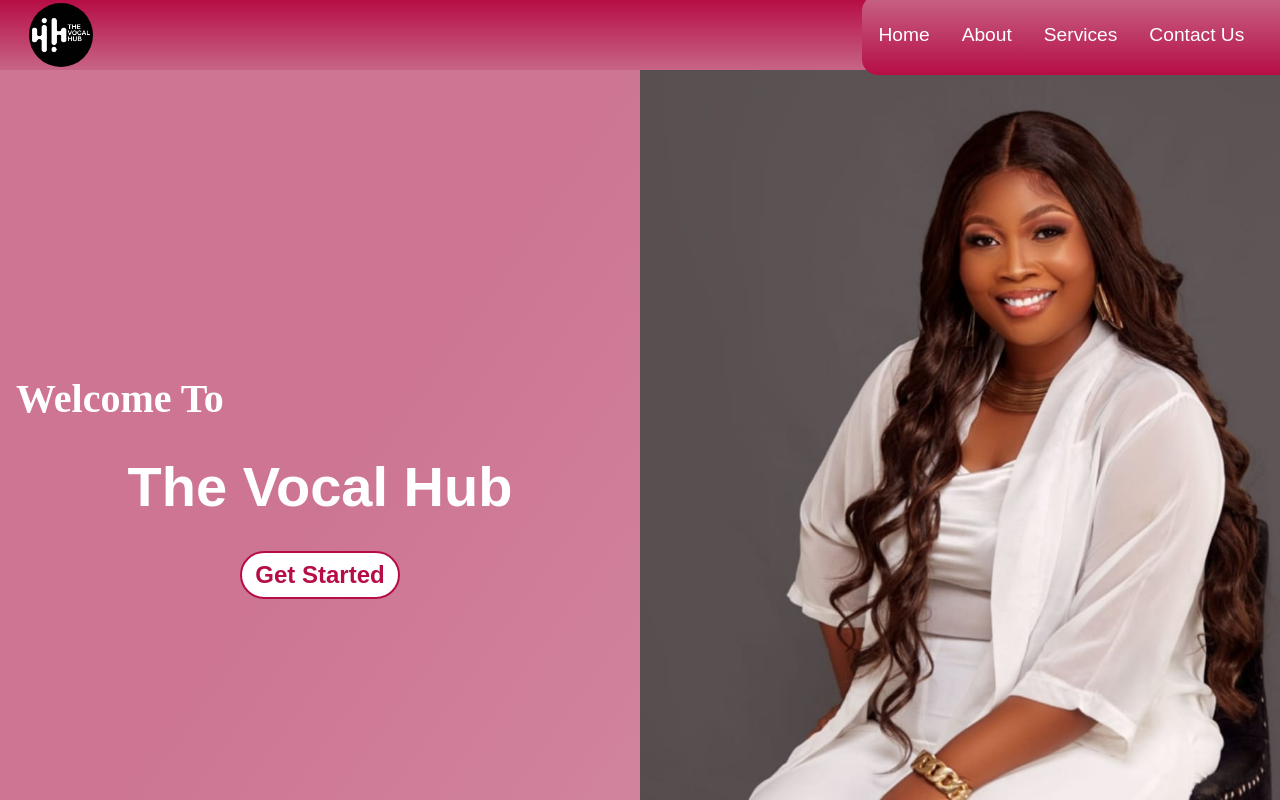
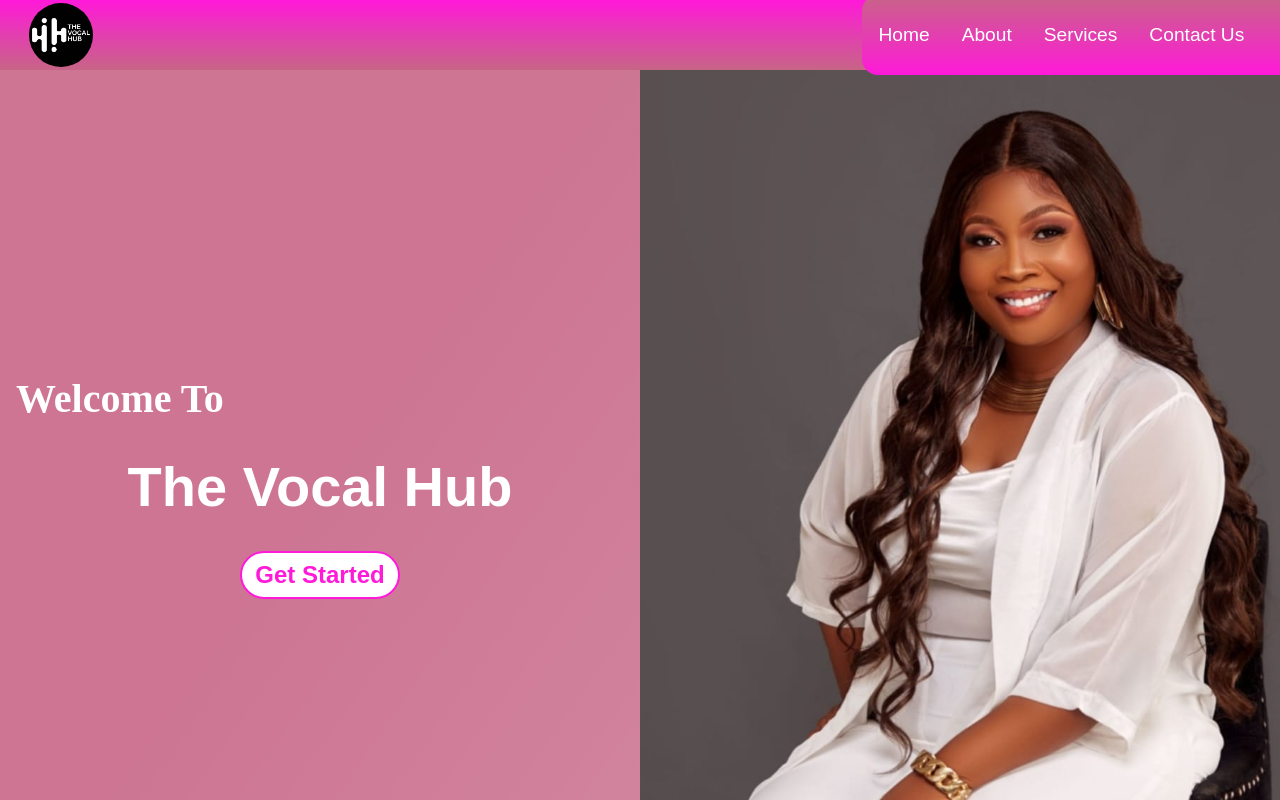
Before and after one commit to Richeez/The-Vocal-Hub, a React (Vite) app: page / in a window 1280 px wide. Shown: the top 800 px of the page. Built offline with nearby package versions, Linux system fonts and the light colour scheme.

Commit message:
Update globalStyles.js
Updated secondary color

```diff
--- a/src/globalStyles.js
+++ b/src/globalStyles.js
@@ -12,7 +12,7 @@
 
 :root{
   --bg-color:#c0c0c0;
-  --secondary-color: #b60d45;
+  --secondary-color: #FF19D9FF;
   --light-pink: #c76586;
   --nav-color:#b60d45;
   --white-color:#ffff;
```
